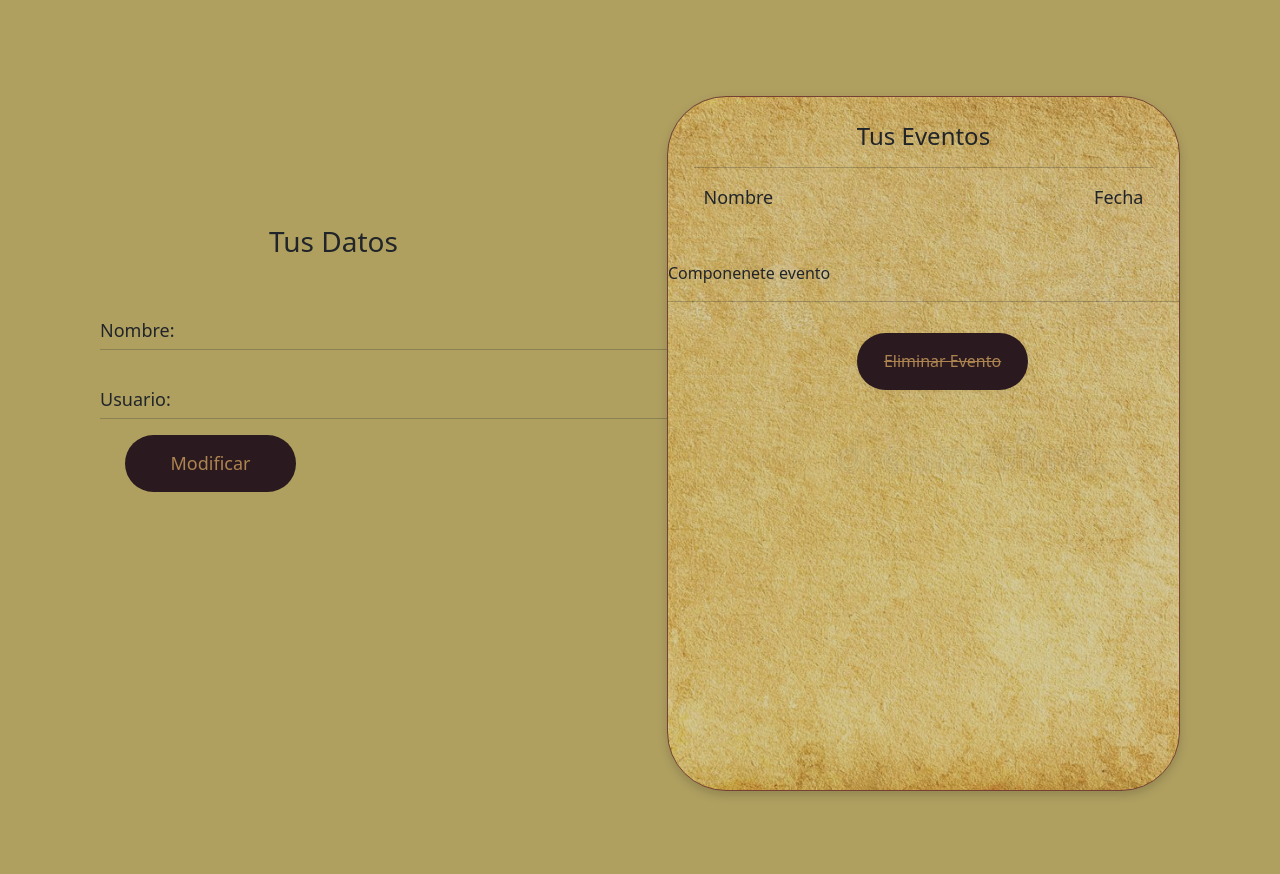
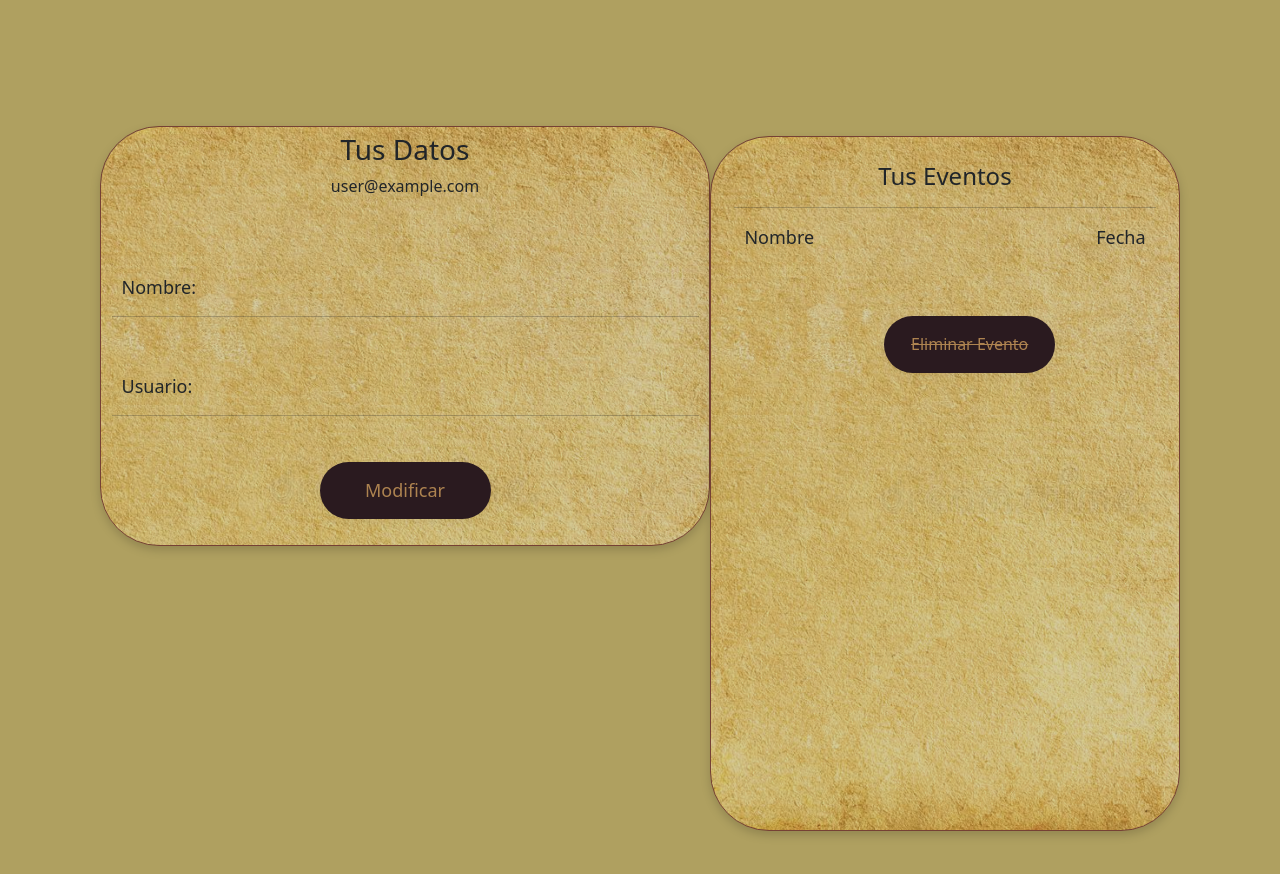
Before and after one commit to sergio-av/Crew-Table, a React (Create React App) app: page /perfil in a window 1280 px wide. Shown: the part 540-1414 px from the top of the page. Built offline with nearby package versions, Linux system fonts and the light colour scheme; no server answers; the database is empty; sample sign-in values are in the browser's storage.

Commit message:
app done

```diff
--- a/src/components/Home/home.jsx
+++ b/src/components/Home/home.jsx
@@ -1,6 +1,7 @@
 import React, { useState, useEffect } from 'react'
 import Topbar from '../common/TopBar/topbar'
 import Footer from '../common/Footer/Footer'
+import Poster from '../common/Poster/poster';
 
 import { makeStyles } from '@material-ui/core/styles';
 import Card from '@material-ui/core/Card';
@@ -11,11 +12,13 @@ import CardMedia from '@material-ui/core/CardMedia';
 
 import Typography from '@material-ui/core/Typography';
 
-
+import './styleHome.css';
 
 const useStyles = makeStyles({
     root: {
-        maxWidth: 345,
+        maxWidth: 565,
+        margin: 'auto',
+        marginTop: 20,
     },
 });
 
@@ -34,17 +37,21 @@ const Home = () => {
     }, [])
 
     return (
-        <div>
+        <div >
             <Topbar />
-            <h1>Home</h1>
-            <button>A</button>
+            <div id="all">
+                <div id="titulo">
+                    <Poster name="Lista de Juegos" />
+                </div>
                 {boardGames?.map((game) => (
-                <Card className={classes.root}>
+                    <div id="cartas">
+                        <Card id="carta" className={classes.root}>
                             <CardActionArea>
                                 <CardMedia
+                                    id="imgCard"
                                     component="img"
                                     alt="Contemplative Reptile"
-                            height="140"
+                                    height="480"
                                     image={game.image_url}
                                     title="Contemplative Reptile"
                                 />
@@ -53,12 +60,16 @@ const Home = () => {
                                         {game.name}
                                     </Typography>
                                     <Typography variant="body2" color="textSecondary" component="p">
-                                {game.price}€
+                                        Precio: {game.price}€    <a href={game.url}> mas info </a>
                                     </Typography>
+
                                 </CardContent>
                             </CardActionArea>
                         </Card>
+                    </div>
                 ))}
+            </div>
+
             <Footer />
         </div>
     )
--- a/src/components/Home/styleHome.css
+++ b/src/components/Home/styleHome.css
@@ -0,0 +1,17 @@
+#all{
+    display: flex;
+    justify-content: center;
+    align-items: center;
+    flex-direction: column;
+}
+
+#carta{
+    display: grid;
+
+    height: 580px;
+}
+#imgCard{
+    margin-top: 20px;
+    margin-left: 15px;
+    margin-right: 15px;
+}
--- a/src/components/Perfil/Perfil.jsx
+++ b/src/components/Perfil/Perfil.jsx
@@ -4,7 +4,7 @@ import Topbar from '../common/TopBar/topbar'
 import Poster from '../common/Poster/poster'
 
 import './stylePerfil.css'
-
+import { useHistory } from 'react-router'
 import 'firebase/auth';
 import firebase from 'firebase';
 
@@ -55,12 +55,15 @@ const Perfil = () => {
             for (let idDataFb in usuarios) {
                 if (usuarios[idDataFb].id === user.uid) {
                     const usuariosUpdateRef = firebase.database().ref('Usuarios').child(idDataFb);
-                    usuariosUpdateRef.update(datos);
+                    usuariosUpdateRef.update(datos)
+                    history.go(0)
                 }
             }
         });
 
     }
+
+    const history = useHistory()
 
     return (
         <div>
@@ -68,13 +71,16 @@ const Perfil = () => {
             <Poster name="Tu Perfil" id="poster" className="posterPerfil" />
             <div id="bodyPerfil">
                 <div id="formComplete">
-                    <h3>Tus Datos</h3>
                     <form onSubmit={handleUpdate}>
+                        <div id="titulo">
+                            <h3>Tus Datos</h3>
+                            <p>{user.email}</p>
+                        </div>
                         <div>
                             <div className="inputs">
                                 <div className="inputPerfil">
                                     <p>Nombre:</p>
-                                    <input type="text" name='nombre' value={datos?.nombre} onChange={handleInputChange} />
+                                    <input type="text" name='nombre' value={datos?.nombre} onChange={handleInputChange} autoComplete="off" />
                                 </div>
                                 <hr className="hrInputPerfil" />
                             </div>
@@ -103,10 +109,6 @@ const Perfil = () => {
                             <p>Fecha</p>
                         </div>
                     </div>
-
-                    <p>Componenete evento</p>
-
-                    <hr />
                     <button id="buttonDeleteEvent"><del>Eliminar Evento</del></button>
                 </div>
             </div>
--- a/src/components/Perfil/stylePerfil.css
+++ b/src/components/Perfil/stylePerfil.css
@@ -7,11 +7,36 @@
 #poster{
     margin-left: 45px;
 }
+#titulo{
+  display: flex;
+  justify-content: center;
+  align-items: center;
+  flex-direction: column;
+}
+
 form {
+  display: flex;
+  justify-content: center;
+  align-items: center;
+  flex-direction: column;
+
   margin-left: 100px;
   margin-top: 30px;
-  width: 567px;
-  height: 390px;
+  margin-bottom: 350px;
+  width: 610px;
+  height: 420px;
+
+  background-image: url("../../img/textura_papelPerfill.svg");
+  border-radius: 59px;
+  border: 1px solid;
+  border-color: #764134;
+  filter: drop-shadow(0px 4px 4px rgba(0, 0, 0, 0.25));
+}
+form div{
+  margin-left: 10px;
+  margin-right: 10px;
+  margin-top: 10px;
+  margin-bottom: 10px;
 }
 #formComplete {
   display: flex;
@@ -39,7 +64,7 @@ form {
 }
 .inputPerfil input {
   width: 567px;
-  background-color: #afa060;
+  background-color:transparent;
   outline: none;
   border: none;
   margin-top: 15px;
@@ -55,6 +80,7 @@ form {
 #buttonForm > button {
   margin-left: 25px;
   margin-right: 25px;
+  margin-bottom: 20px;
 
   font-size: large;
 
--- a/src/components/common/ListGame/ListGame.jsx
+++ b/src/components/common/ListGame/ListGame.jsx
@@ -30,7 +30,6 @@ const ListGame = (props) => {
 
     }, []);
 
-
     return (
         <div id="bodyListGame">
 
@@ -52,19 +51,19 @@ const ListGame = (props) => {
                             <Link to="/event">
                                 <div id="componente">
                                     {listaDuelos && props.tipoList === 'duelos' && listaDuelos.map((duelo) => (
-                                        <Link to={`/event/${duelo.id}`} id="listaduelos">
+                                        <Link className="eventos" to={`/event/${duelo.id}`} id="listaduelos">
                                             <h4>{duelo.titulo}</h4>
                                             <h4>{duelo.fecha}</h4>
                                         </Link>
                                     ))}
                                     {listaarcade && props.tipoList === 'clasicos' && listaarcade.map((arcade) => (
-                                        <Link to={`/event/${arcade.id}`} id="listaarcade">
+                                        <Link className="eventos" to={`/event/${arcade.id}`} id="listaarcade">
                                             <h4>{arcade.titulo}</h4>
                                             <h4>{arcade.fecha}</h4>
                                         </Link>
                                     ))}
                                     {listaMesa && props.tipoList === 'mesa' && listaMesa.map((mesa) => (
-                                        <Link to={`/event/${mesa.id}`} id="listamesas">
+                                        <Link className="eventos" to={`/event/${mesa.id}`} id="listamesas">
                                             <h4>{mesa.titulo}</h4>
                                             <h4>{mesa.fecha}</h4>
                                         </Link>
--- a/src/components/common/ListGame/styleListGame.css
+++ b/src/components/common/ListGame/styleListGame.css
@@ -55,7 +55,15 @@
 
     width: 1365px;
 }
+.eventos{
+    display: flex;
+    justify-content: space-between !important;
+    align-items: center;
+    flex-direction: row !important;
 
+    width: 1365px;
+
+}
 #bodyList  a{
     height: 50px;
     color: #000000;
```
Lines whose indentation alone changed are shown as unchanged.
